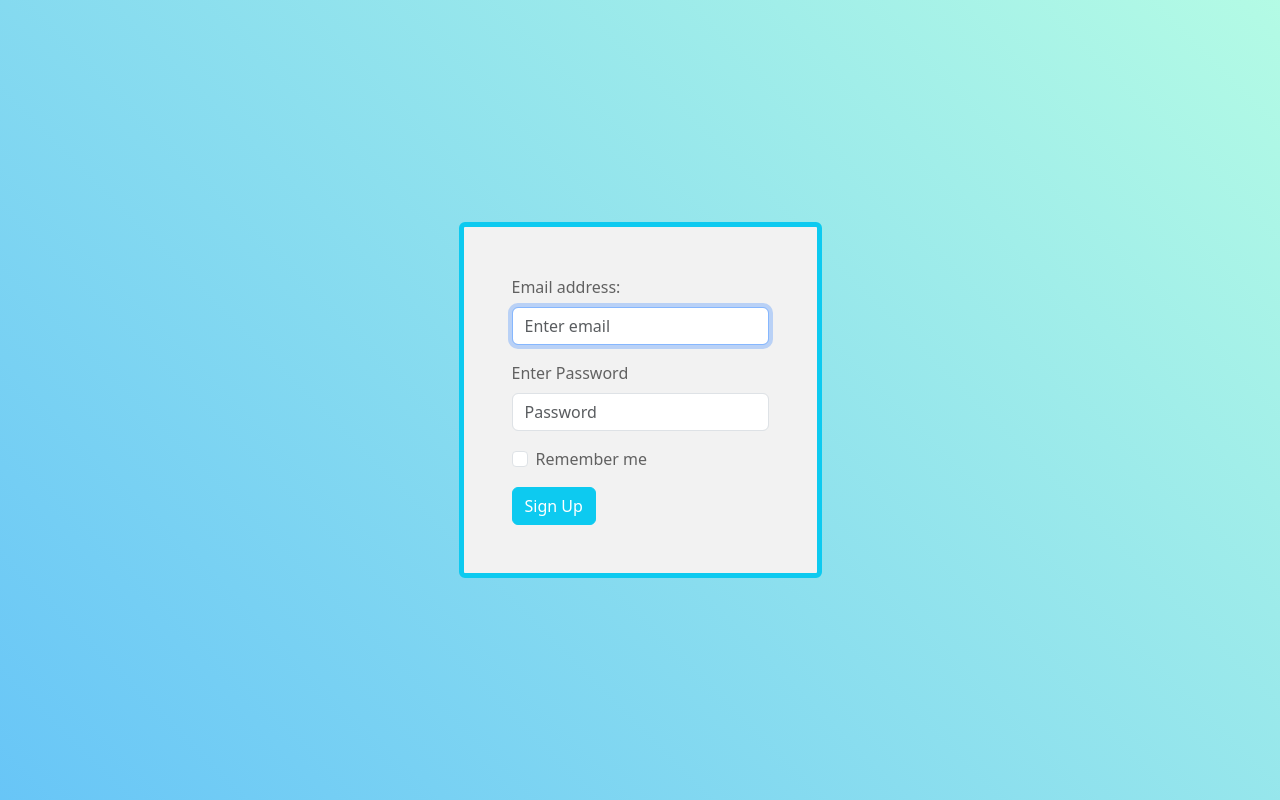
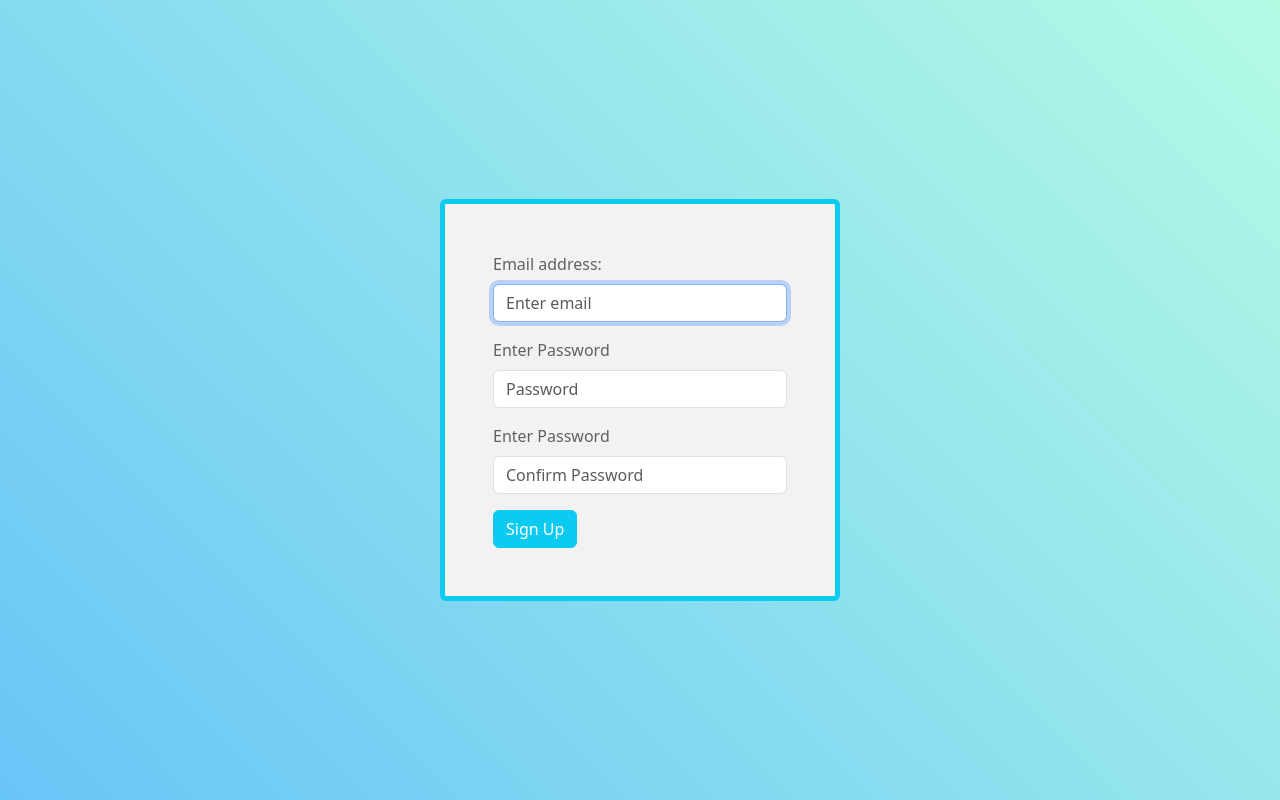
Before and after one commit to Jbuenoss/Ecommerce-Frontend, a React (Vite) app in the folder Ecommerce/: page / in a window 1280 px wide. Built offline with nearby package versions, Linux system fonts and the light colour scheme.

Commit message:
pwd input finished

```diff
--- a/Ecommerce/src/App.css
+++ b/Ecommerce/src/App.css
@@ -0,0 +1,5 @@
+* {
+    margin: 0;
+    padding: 0;
+    box-sizing: border-box;
+}
--- a/Ecommerce/src/App.jsx
+++ b/Ecommerce/src/App.jsx
@@ -1,5 +1,8 @@
 import Login from './components/Login';
 import Register from './components/Register';
+
+import './App.css';
+
 function App() {
 
   return (
--- a/Ecommerce/src/components/Register.jsx
+++ b/Ecommerce/src/components/Register.jsx
@@ -12,7 +12,7 @@ import { FaTimes } from "react-icons/fa";
 
 //regex for validation
 const USER_REGEX = /^[A-z][A-z0-9-_]{3,23}$/;
-const PWD_REGEX = /^(?=.*[a-z])(?=.*[A-Z])(?=.*[0-9])(?=.*[!@#$%]).{8,24}$/;
+const PWD_REGEX = /^(?=.*[a-z])(?=.*[A-Z])(?=.*[0-9])(?=.*[!@#$%-+]).{8,24}$/;
 
 function Register() {
     const userRef = useRef();
@@ -67,14 +67,13 @@ function Register() {
 
     //vh: viewport
     return (
-        <div className='d-flex align-items-center justify-content-center vh-100 background'>
+        <section className='d-flex align-items-center justify-content-center vh-100 background'>
 
             {/* for display the error */}
             <p ref={errorRef} className={errorMsg ? "errmsg" : "offscream"} aria-live="assertive">{errorMsg}</p>
 
             <Form className='border p-5 border-info rounded background-form' id='border-size'>
                 <Form.Group className="mb-3" controlId="Email-info">
-
                     <Form.Label>
                         Email address:
                         <span className={validName ? 'valid' : 'hide'}><FaCheck/></span>
@@ -100,19 +99,56 @@ function Register() {
                 </Form.Group>
 
                 <Form.Group className="mb-3" controlId="Password-info">
-                    <Form.Label>Enter Password</Form.Label>
-                    <Form.Control type="password" placeholder="Password" />
+                    <Form.Label>
+                        Enter Password
+                        <span className={validPassword ? 'valid' : 'hide'}><FaCheck/></span>
+                        <span className={validPassword || !password ? 'hide' : 'invalid'}><FaTimes/></span>
+                    </Form.Label>
+
+                    <Form.Control type="password"
+                        placeholder="Password"
+                        onChange={(e) => setPassword(e.target.value)}
+                        required
+                        aria-invalid={validPassword ? 'false' : 'true'}
+                        aria-describedby='pwdnote'
+                        onFocus={() => setPasswordFocus(true)}
+                        onBlur={() => setPasswordFocus(false)} />
+                    <p id='pwdnote' className={passwordFocus && password && !validPassword ? "instructions" : "offscreen"}>
+                        <FaInfoCircle />
+                        8 to 24 characteres<br/>
+                        must include uppercase and lowercase letters, a number and special
+                        character.<br/>
+                    </p>
                 </Form.Group>
 
-                <Form.Group className="mb-3" controlId="formBasicCheckbox">
-                    <Form.Check type="checkbox" label="Remember me" />
+                <Form.Group className="mb-3" controlId="ConfirmPassword-info">
+                    <Form.Label>
+                        Enter Password
+                        <span className={validPassword ? 'valid' : 'hide'}><FaCheck/></span>
+                        <span className={validPassword || !password ? 'hide' : 'invalid'}><FaTimes/></span>
+                    </Form.Label>
+
+                    <Form.Control type="password"
+                        placeholder="Confirm Password"
+                        onChange={(e) => setPassword(e.target.value)}
+                        required
+                        aria-invalid={validPassword ? 'false' : 'true'}
+                        aria-describedby='pwdnote'
+                        onFocus={() => setPasswordFocus(true)}
+                        onBlur={() => setPasswordFocus(false)} />
+                    <p id='pwdnote' className={passwordFocus && password && !validPassword ? "instructions" : "offscreen"}>
+                        <FaInfoCircle />
+                        8 to 24 characteres<br/>
+                        must include uppercase and lowercase letters, a number and special
+                        character.<br/>
+                    </p>
                 </Form.Group>
 
                 <Button variant="info" id='text-color-white' type="submit">
                     Sign Up
                 </Button>
             </Form>
-        </div>
+        </section>
     );
 
 }
--- a/Ecommerce/src/components/style.css
+++ b/Ecommerce/src/components/style.css
@@ -1,3 +1,9 @@
+Form {
+    min-height:400px;
+    max-width:400px;
+    width:100%;
+}
+
 #border-size {
     border-width: 5px !important;
 }
```
